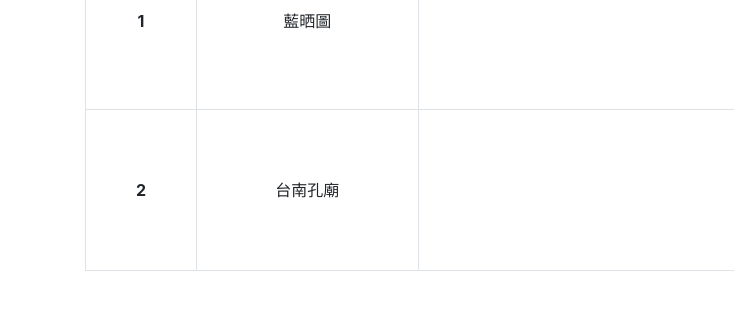
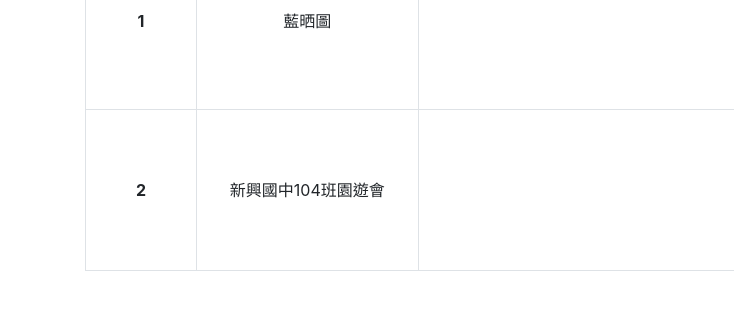
Before and after one commit to 1061066chen/1061066chen.github.io, a plain HTML site: page index.html in a window 1280 px wide. Shown: the part 222-532 px from the top of the page, 0-734 px from the left. Drawn offline with Linux system fonts and the light colour scheme.

Commit message:
20180507

```diff
--- a/index.html
+++ b/index.html
@@ -38,7 +38,7 @@
           </tr>
           <tr>
             <th class="text-center align-middle" scope="row">2</th>
-            <td class="text-center align-middle" >台南孔廟</td>
+            <td class="text-center align-middle" >新興國中104班園遊會</td>
             <td class="text-center align-middle" >
               <a href="https://1061066chen.github.io/landing/" target="_blank">
                 <img src="img/landing.png">
```
